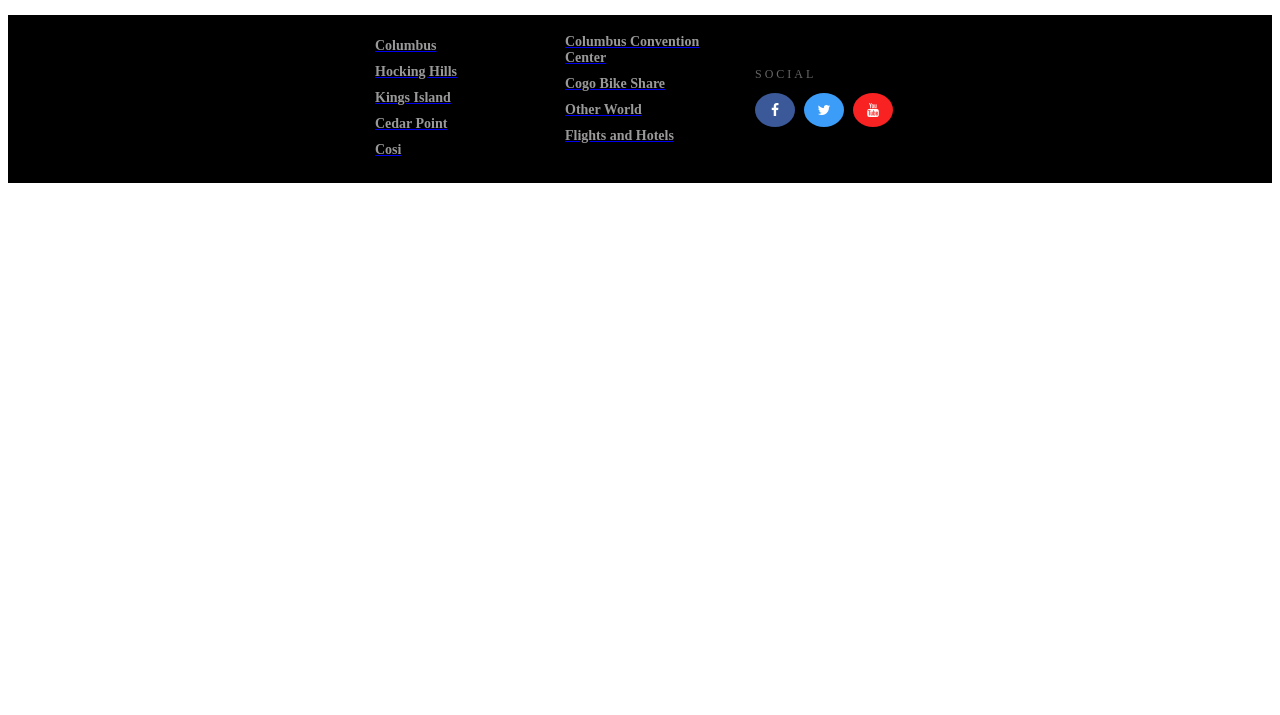
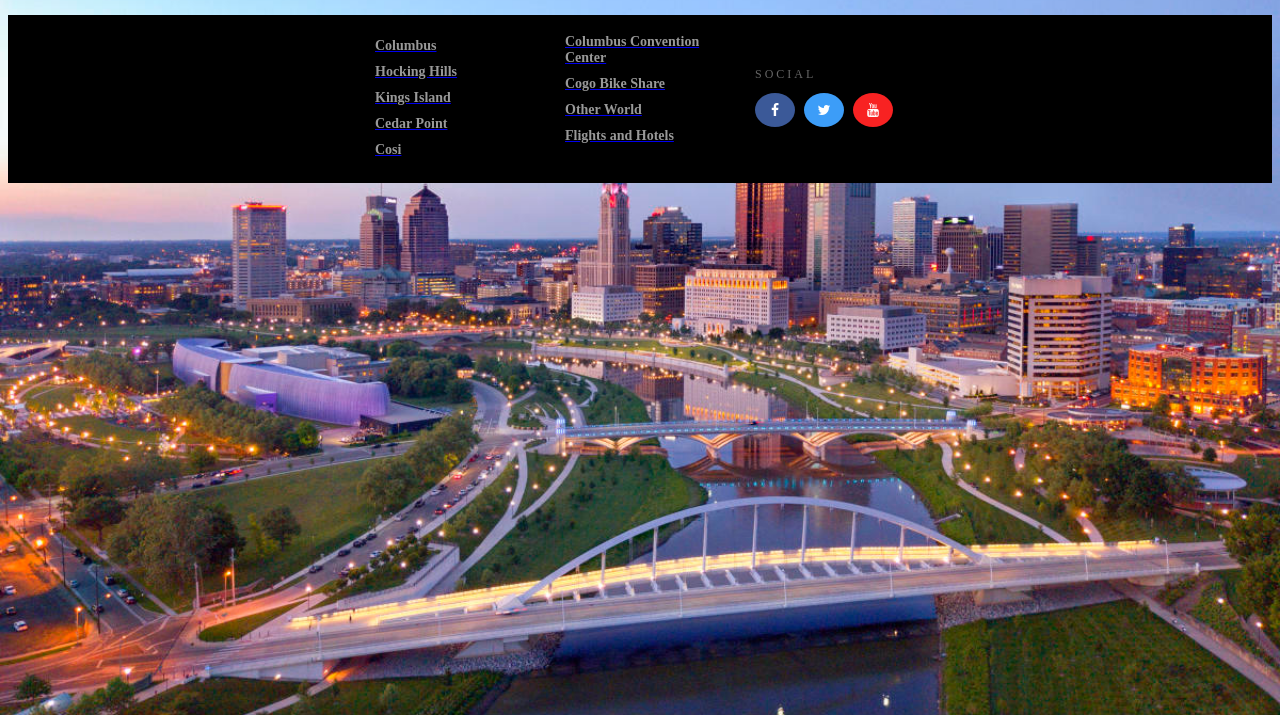
Before and after one commit to loner-Cat21/Ohio-finalProject, a website: page media/index.html in a window 1280 px wide. Shown: the part 85-800 px from the top of the page. Drawn offline with nearby package versions, Linux system fonts and the light colour scheme.

Commit message:
asdfgbnm,./

```diff
--- a/Css/MainStyle.css
+++ b/Css/MainStyle.css
@@ -95,6 +95,25 @@ Start your CSS here */
   text-align: center;
   box-sizing: border-box;
   padding: 60px 0px;
+}
+/* .indexBody{
+  background-image: url("../images/columbusBackground.jpg");
+  background-repeat: no-repeat;
+  background-size: cover;
+  filter: alpha(opacity=10);
+} */
+body::after {
+  content: "";
+  background: url(../images/columbusBackground.jpg);
+  background-repeat: no-repeat;
+  background-size: cover;
+  opacity: #000 0.75;
+  top: 0;
+  left: 0;
+  bottom: 0;
+  right: 0;
+  position: absolute;
+  z-index: -1;
 }
 /* STYLES SPECIFIC TO FOOTER  */
 .footer {
--- a/media/index.html
+++ b/media/index.html
@@ -12,7 +12,7 @@
     <title>Document</title>
 
 </head>
-<body>
+<body class="indexBody">
     <div class="topnav" id="myTopnav">
         <div class="logo">
             <a href="index.html"><img style="width: 10rem; margin: 1rem;" src="../images/ColumbusLogo.png"></a>
```
